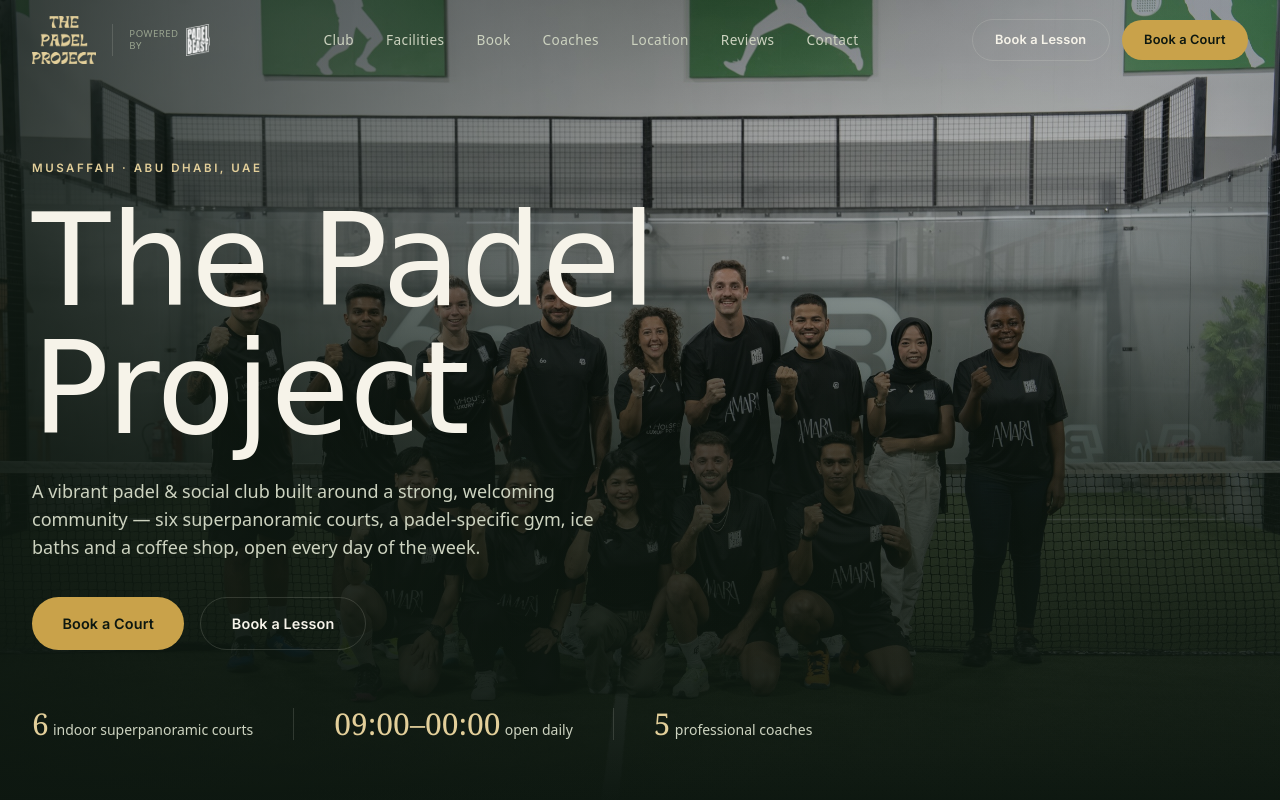
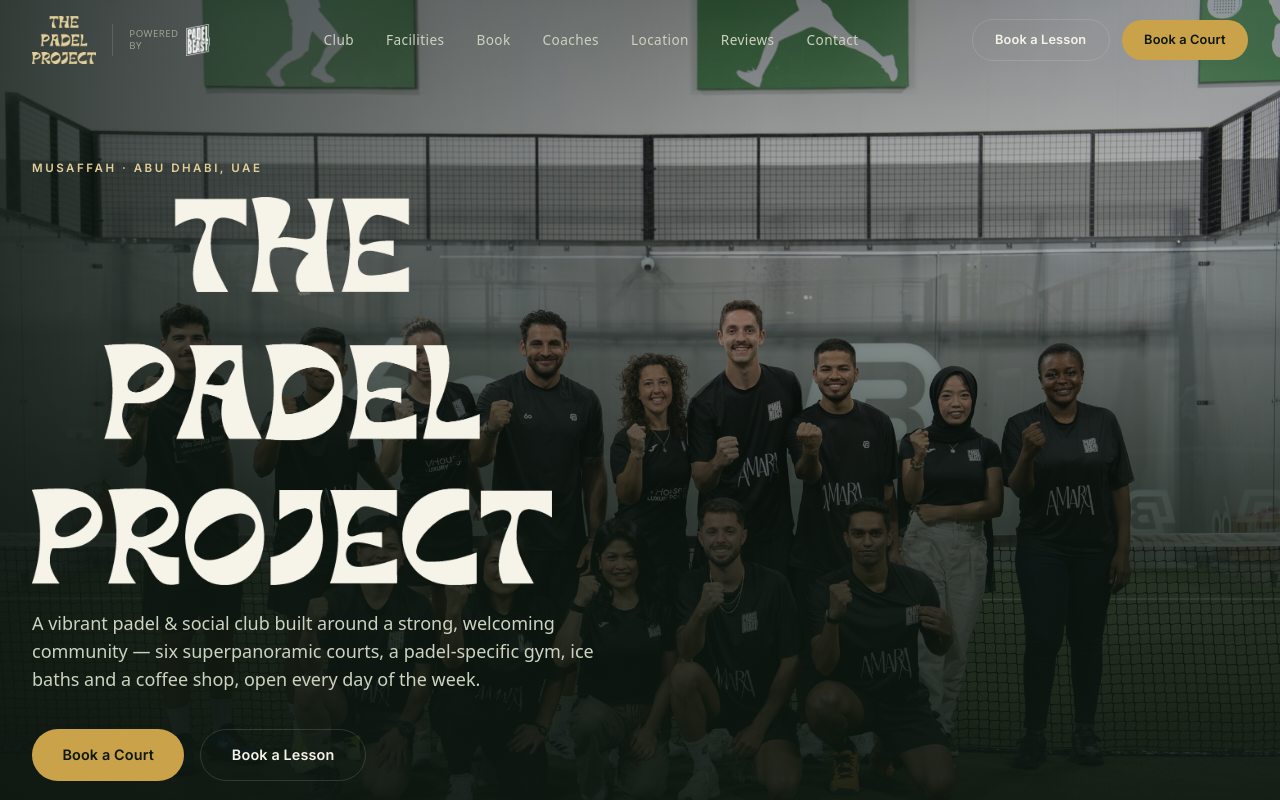
Before and after one commit to navidfahandez-web/the-padel-project, a plain HTML site: page index.html in a window 1280 px wide. Shown: the top 800 px of the page. Drawn offline with nearby package versions, Linux system fonts and the light colour scheme; a web font is replaced by a local one.

Commit message:
Use real logo artwork in hero instead of script typography
Matches the nav/footer treatment now that the actual logo file is
available, rather than approximating it with a script font.

```diff
--- a/index.html
+++ b/index.html
@@ -68,7 +68,9 @@
 
   <div class="relative max-w-7xl mx-auto px-5 md:px-8 pb-20 md:pb-28 pt-40 w-full">
     <p class="kicker mb-5">Musaffah · Abu Dhabi, UAE</p>
-    <h1 class="font-script text-6xl sm:text-8xl md:text-9xl leading-[0.9]" style="color: var(--cream);">The Padel<br class="hidden sm:block" /> Project</h1>
+    <h1 class="leading-[0.9]">
+      <img src="assets/img/tpp-logo-cream.png" alt="The Padel Project" class="w-[280px] sm:w-[420px] md:w-[520px] h-auto" />
+    </h1>
     <p class="text-cream-soft text-base md:text-lg max-w-xl mt-6 leading-relaxed" style="color: var(--cream-soft);">A vibrant padel &amp; social club built around a strong, welcoming community — six superpanoramic courts, a padel-specific gym, ice baths and a coffee shop, open every day of the week.</p>
     <div class="flex flex-wrap gap-4 mt-9">
       <a href="https://playtomic.com/clubs/the-padel-project" target="_blank" rel="noopener" class="btn btn-gold">Book a Court</a>
```
